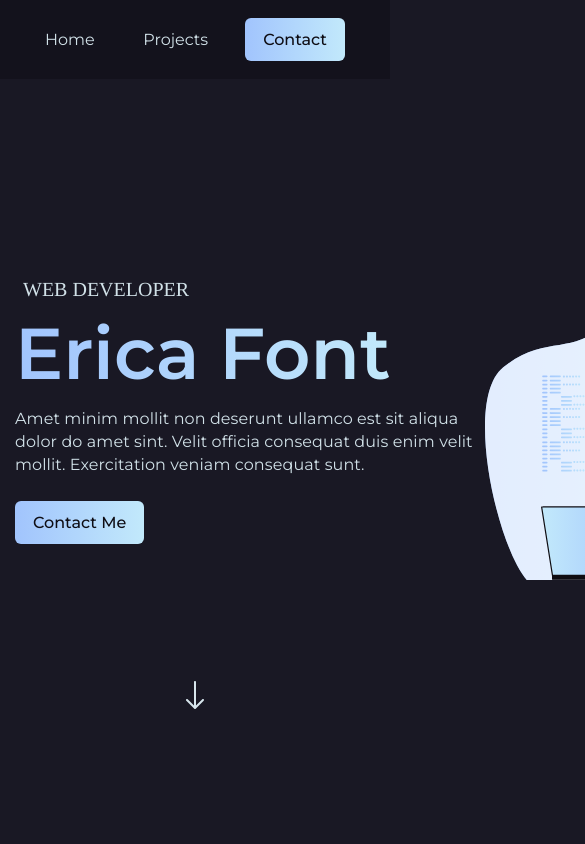
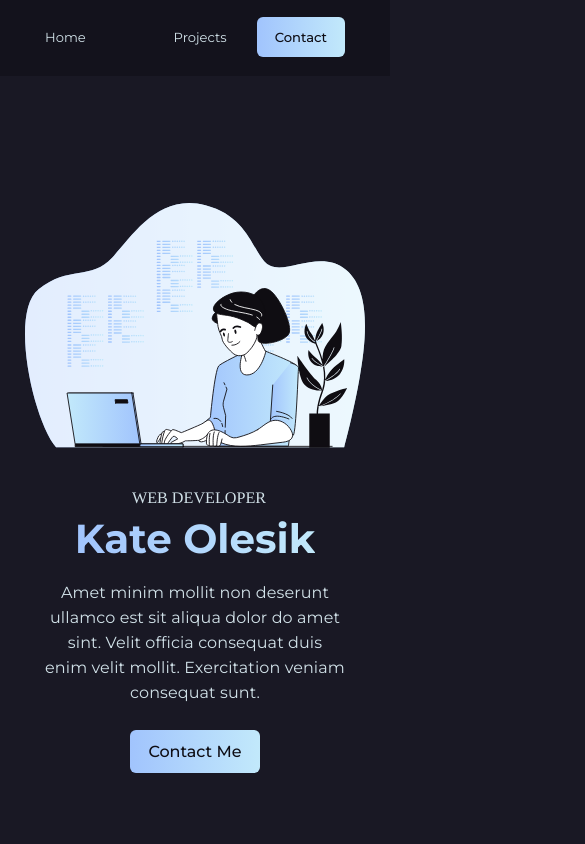
Before and after one commit to hoakiin/portfolio, a React (Vite) app: page / in a window 390 px wide. Shown: the top 844 px of the page, 585 px wide, since content can reach past the window. Built offline with nearby package versions, Linux system fonts and the light colour scheme.

Commit message:
feat: add responsive layout for Main and Header

```diff
--- a/src/components/menu/Menu.tsx
+++ b/src/components/menu/Menu.tsx
@@ -1,6 +1,7 @@
 import styled from "styled-components";
 import { Button } from "../Button";
 import { theme } from "../../styles/Theme";
+import { font } from "../../styles/Common";
 
 export const Menu = () => {
   return (
@@ -32,11 +33,15 @@ const StyledMenu = styled.nav`
   ul {
     display: flex;
     justify-content: space-between;
+    @media ${theme.media.tablet} {
+      ${font({ Fmax: 16, Fmin: 13 })};
+    }
+
     & ul {
       gap: 87px;
 
-      @media ${theme.media.mobile} {
-        gap: 37px;
+      @media ${theme.media.tablet} {
+        gap: 30px;
       }
     }
   }
--- a/src/layout/sections/main/Main.tsx
+++ b/src/layout/sections/main/Main.tsx
@@ -5,15 +5,16 @@ import { FlexWrapper } from "../../../components/FlexWrapper";
 import { Container } from "../../../components/Container";
 import { theme } from "../../../styles/Theme";
 import { Button } from "../../../components/Button";
+import { font } from "../../../styles/Common";
 
 export const Main = () => {
   return (
     <StyledMain>
       <Container>
-        <FlexWrapper justify="space-between">
+        <FlexWrapper justify="space-around">
           <div>
             <MainTitle>WEB DEVELOPER</MainTitle>
-            <Name>Erica Font</Name>
+            <Name>Kate Olesik</Name>
             <Text>
               Amet minim mollit non deserunt ullamco est sit aliqua dolor do
               amet sint. Velit officia consequat duis enim velit mollit.
@@ -39,18 +40,29 @@ const StyledMain = styled.section`
   display: flex;
   align-items: center;
   margin-top: 60px;
+
+  @media ${theme.media.large} {
+    ${FlexWrapper} {
+      flex-direction: column-reverse;
+      align-items: center;
+    }
+    div {
+      text-align: center;
+    }
+  }
 `;
 
 const MainTitle = styled.h1`
-  font-size: 20px;
-  font-family: "Tinos";
-  font-weight: 400;
+  ${font({ family: "Tinos", weight: 400, Fmax: 20, Fmin: 16 })};
   margin: 27px 0 8px 8px;
+
+  @media ${theme.media.large} {
+    margin: 40px 0 8px 8px;
+  }
 `;
 
 const Name = styled.span`
-  font-size: 72px;
-  font-weight: 600;
+  ${font({ weight: 700, Fmax: 52, Fmin: 40 })};
   background: ${theme.colors.gradient};
   background-clip: text;
   -webkit-background-clip: text;
@@ -60,17 +72,39 @@ const Name = styled.span`
 const Text = styled.p`
   letter-spacing: 0.1px;
   line-height: 23px;
-  width: 470px;
+  max-width: 470px;
   margin: 10px 0 37px 0;
+
+  @media ${theme.media.large} {
+    margin: 16px 0 37px 0;
+    max-width: 370px;
+    line-height: 25px;
+  }
+  @media ${theme.media.mobile} {
+    max-width: 300px;
+  }
 `;
 
 const Photo = styled.img`
-  width: 461px;
-  height: 330px;
+  max-width: 461px;
+  min-width: 285px;
+  width: 100%;
+
+  @media ${theme.media.large} {
+    max-width: 400px;
+  }
+  @media ${theme.media.mobile} {
+    max-width: 360px;
+    padding: 0 10px;
+  }
 `;
 
 const Arrow = styled.a`
   display: block;
   text-align: center;
   margin-top: 100px;
+
+  @media ${theme.media.large} {
+    display: none;
+  }
 `;
```
